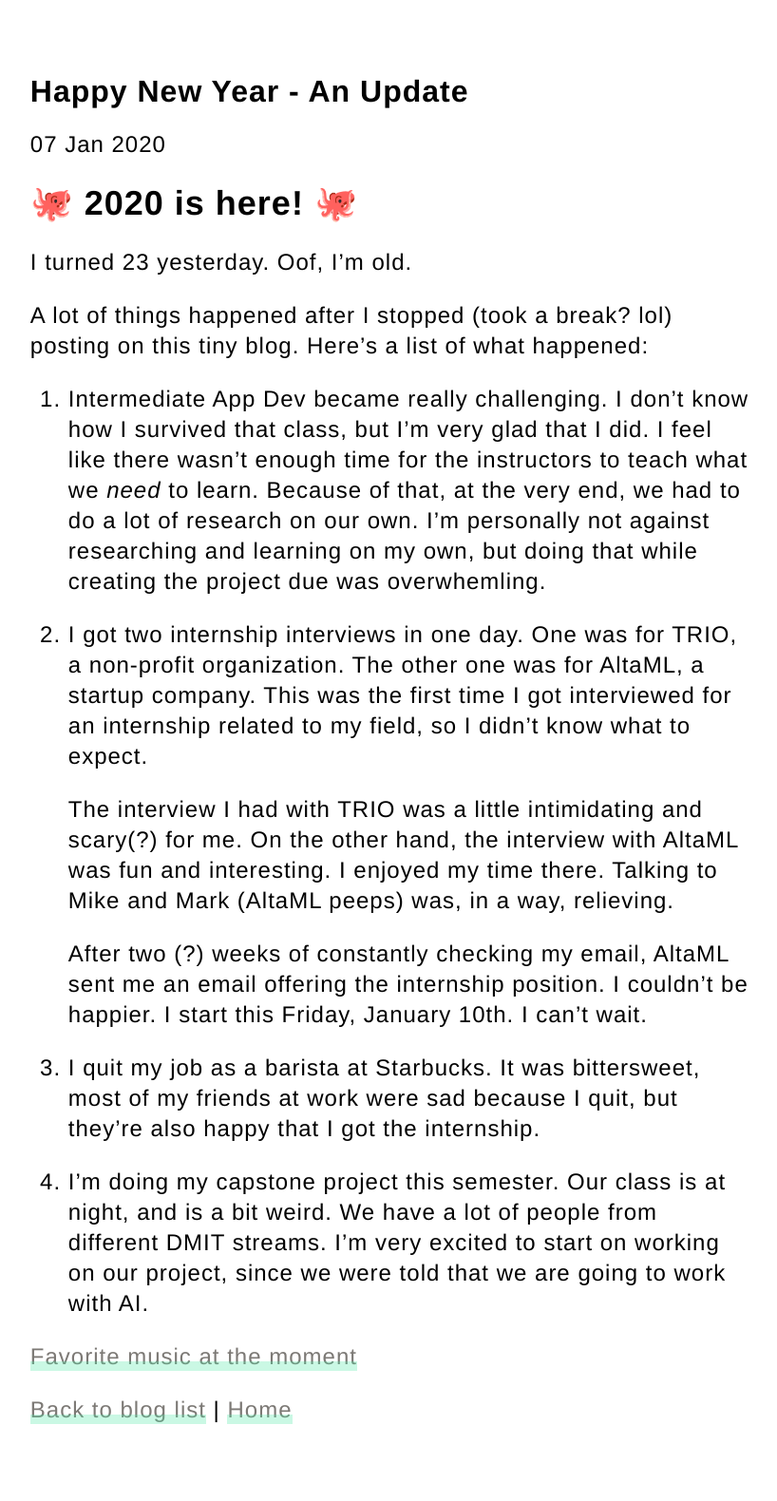
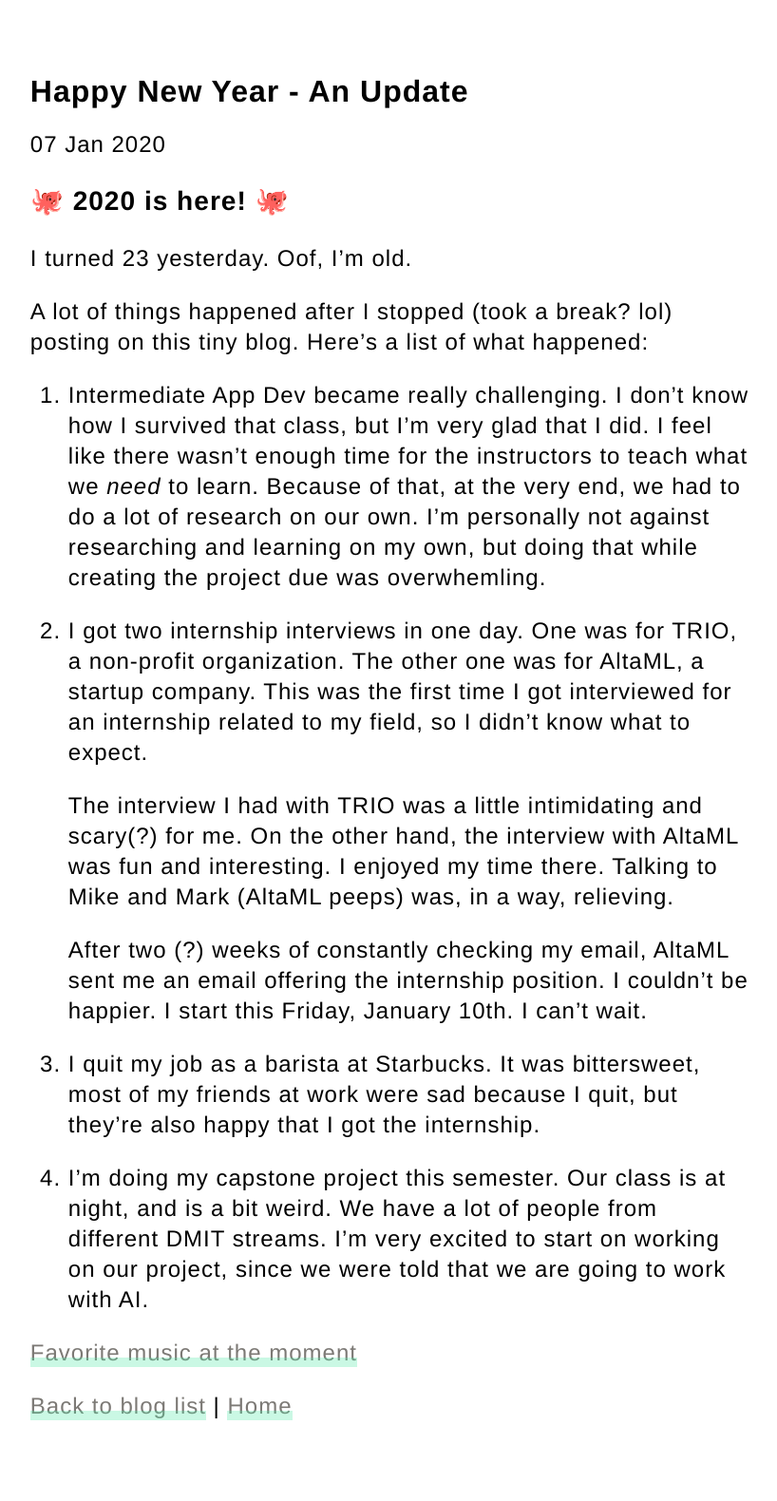
Before and after one commit to pborlongan/pborlongan.github.io, a Jekyll site: the page built from _posts/2020-01-07-entry05.md, in a window 1280 px wide. Shown: the whole page at 95% size, without its empty margins (229-1047 px from the left). Built offline with Jekyll 4.4.1, drawn with Linux system fonts in a browser that asks for light colours; emoji names are drawn with the system emoji font.

```diff
--- a/_posts/2020-01-07-entry05.md
+++ b/_posts/2020-01-07-entry05.md
@@ -4,7 +4,7 @@ title: "Happy New Year - An Update"
 date: 2020-01-07
 ---
 
-## :octopus: 2020 is here! :octopus:
+### :octopus: 2020 is here! :octopus:
 
 I turned 23 yesterday. Oof, I'm old.
 
```
